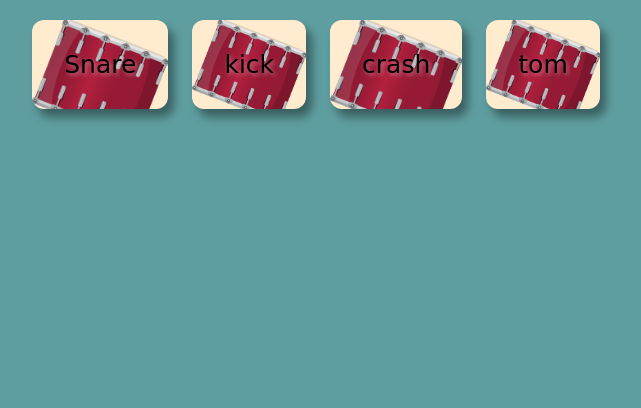
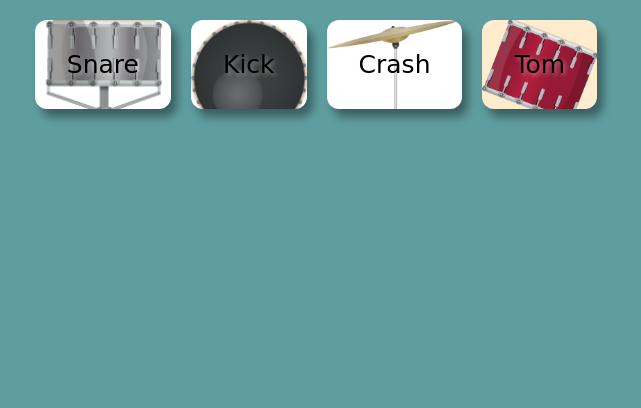
Before and after one commit to Vanshul-Dahiya/drum_kit, a plain HTML site: page index.html in a window 1280 px wide. Shown: the part 392-800 px from the top of the page, without its empty margins (324-965 px from the left). Drawn offline with Linux system fonts and the light colour scheme.

Commit message:
final commit

```diff
--- a/index.html
+++ b/index.html
@@ -10,10 +10,10 @@
   <body>
     <h1>Drum Kit <i class="fa-solid fa-drum"></i></h1>
     <div class="container">
-      <button class="btn">Snare</button>
+      <!-- <button class="btn">Snare</button>
       <button class="btn">kick</button>
       <button class="btn">crash</button>
-      <button class="btn">tom</button>
+      <button class="btn">tom</button> -->
     </div>
 
     <script
--- a/script.js
+++ b/script.js
@@ -0,0 +1,30 @@
+const kits = ["snare", "kick", "crash", "tom"];
+
+const containerEl = document.querySelector(".container");
+
+kits.forEach((kit) => {
+  const btnEl = document.createElement("button");
+  btnEl.classList.add("btn");
+  btnEl.innerText = kit;
+  btnEl.style.backgroundImage = "url(images/" + kit + ".png)";
+  containerEl.appendChild(btnEl);
+
+  //   create audio element
+  const audioEl = document.createElement("audio");
+  audioEl.src = "sounds/" + kit + ".mp3";
+  containerEl.appendChild(audioEl);
+
+  //   add event listener
+  btnEl.addEventListener("click", () => {
+    audioEl.play();
+  });
+  window.addEventListener("keydown", (event) => {
+    if (event.key === kit.slice(0, 1)) {
+      audioEl.play();
+      btnEl.style.transform = "scale(0.9)";
+      setTimeout(() => {
+        btnEl.style.transform = "scale(1)";
+      }, 100);
+    }
+  });
+});
--- a/style.css
+++ b/style.css
@@ -36,6 +36,7 @@ h1 {
   font-family: cursive;
   text-shadow: 2px 2px 4px rgba(255, 255, 255, 0.4);
   cursor: pointer;
+  text-transform: capitalize;
 }
 
 .btn:hover {
```
Also changed, not shown: 8 other files.
